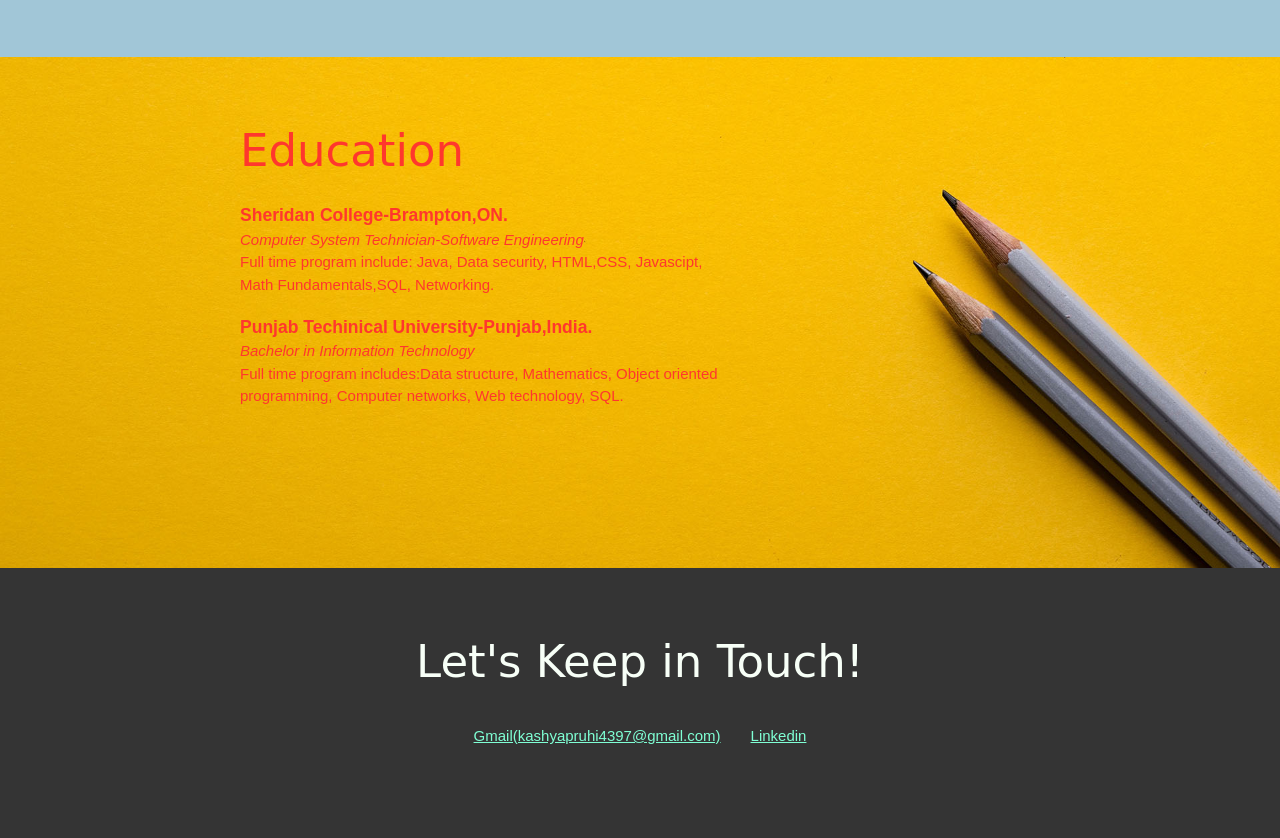
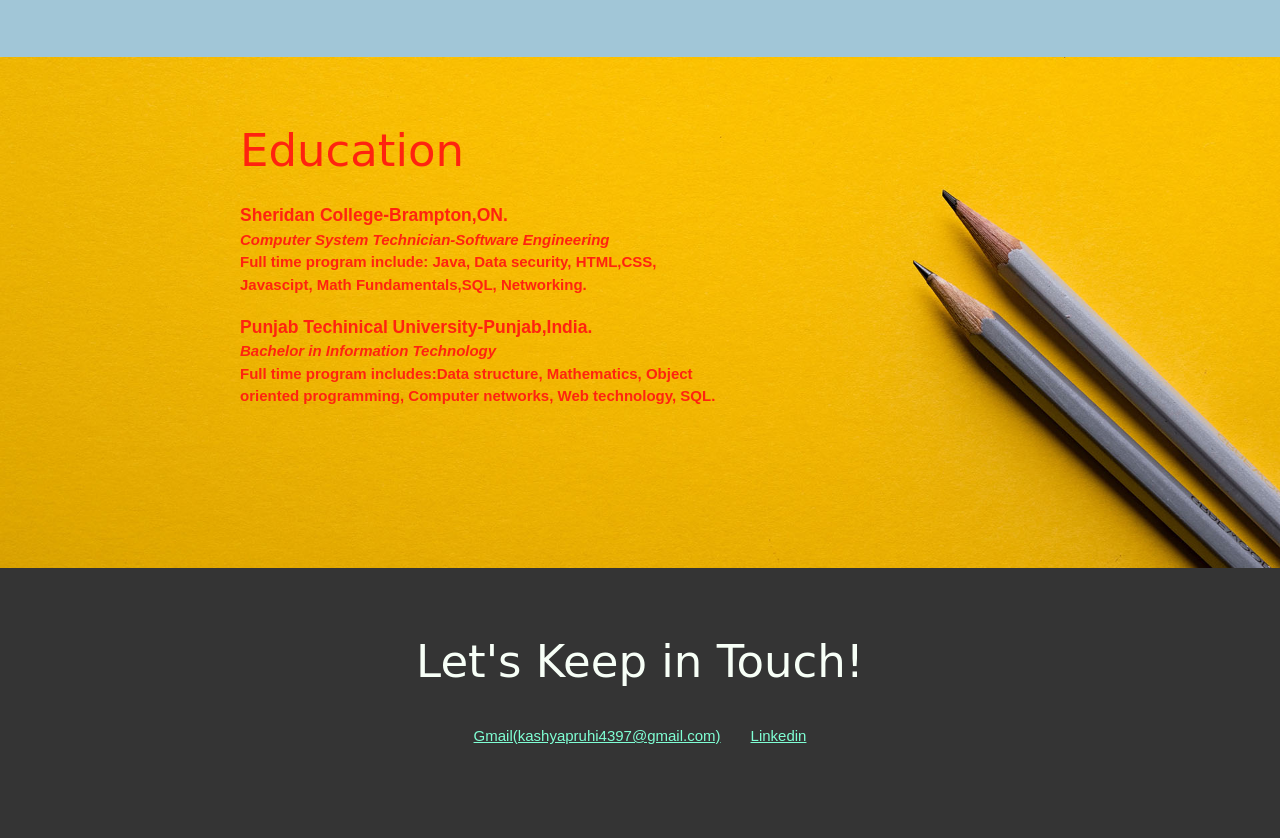
Before and after one commit to ruhi4397/HTML-, a plain HTML site: page index.html in a window 1280 px wide. Shown: the part 1311-2149 px from the top of the page. Drawn offline with Linux system fonts and the light colour scheme.

Commit message:
styles.css

```diff
--- a/css/styles.css
+++ b/css/styles.css
@@ -91,7 +91,8 @@ header{
   background-size: cover;
   background-position: top right;
   padding-bottom: 100px;
-color: rgb(256,55,45);
+  color: rgb(256,35,15);
+  font-weight: bold;
  }
 .education p{
   width: 60%;
```
